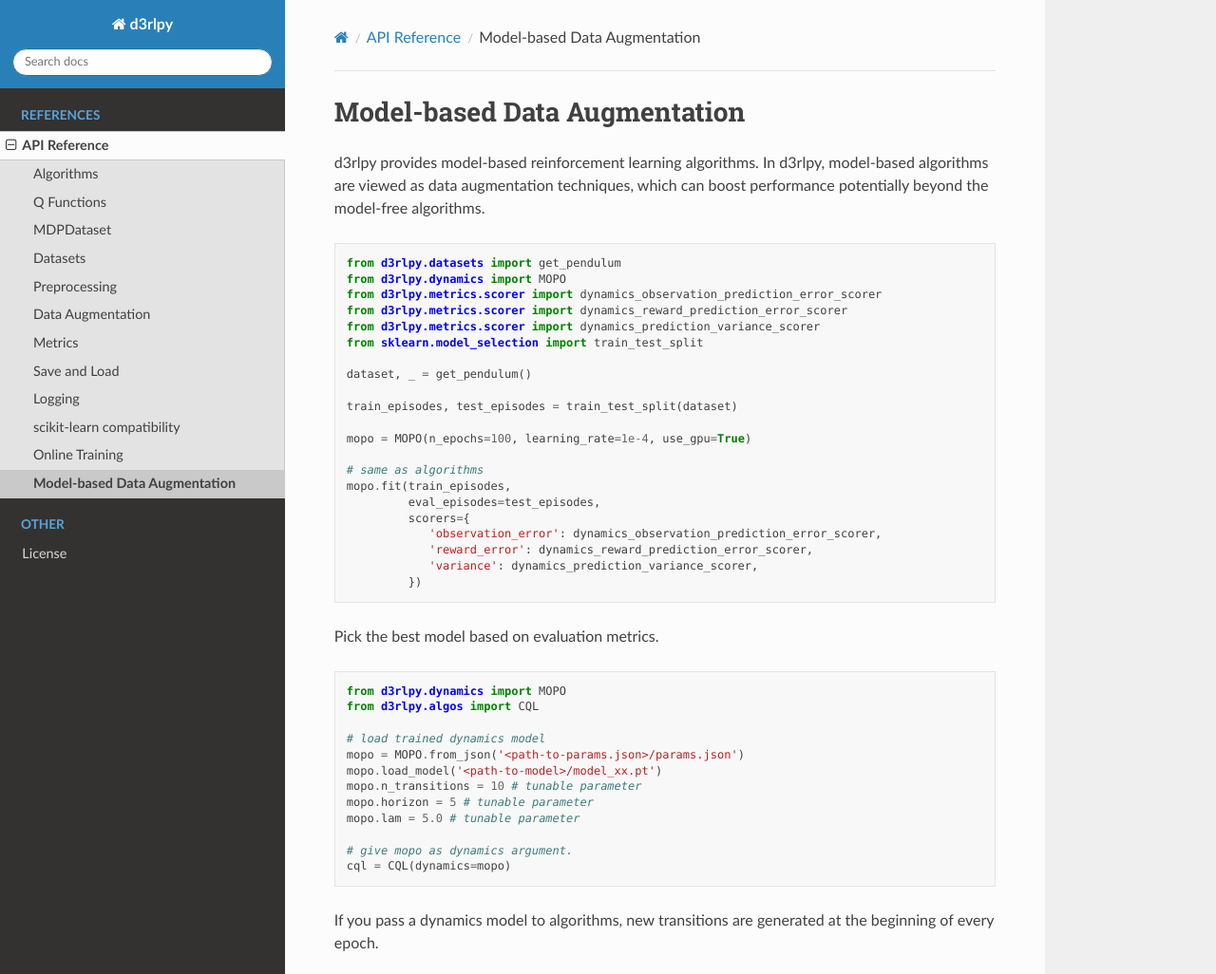
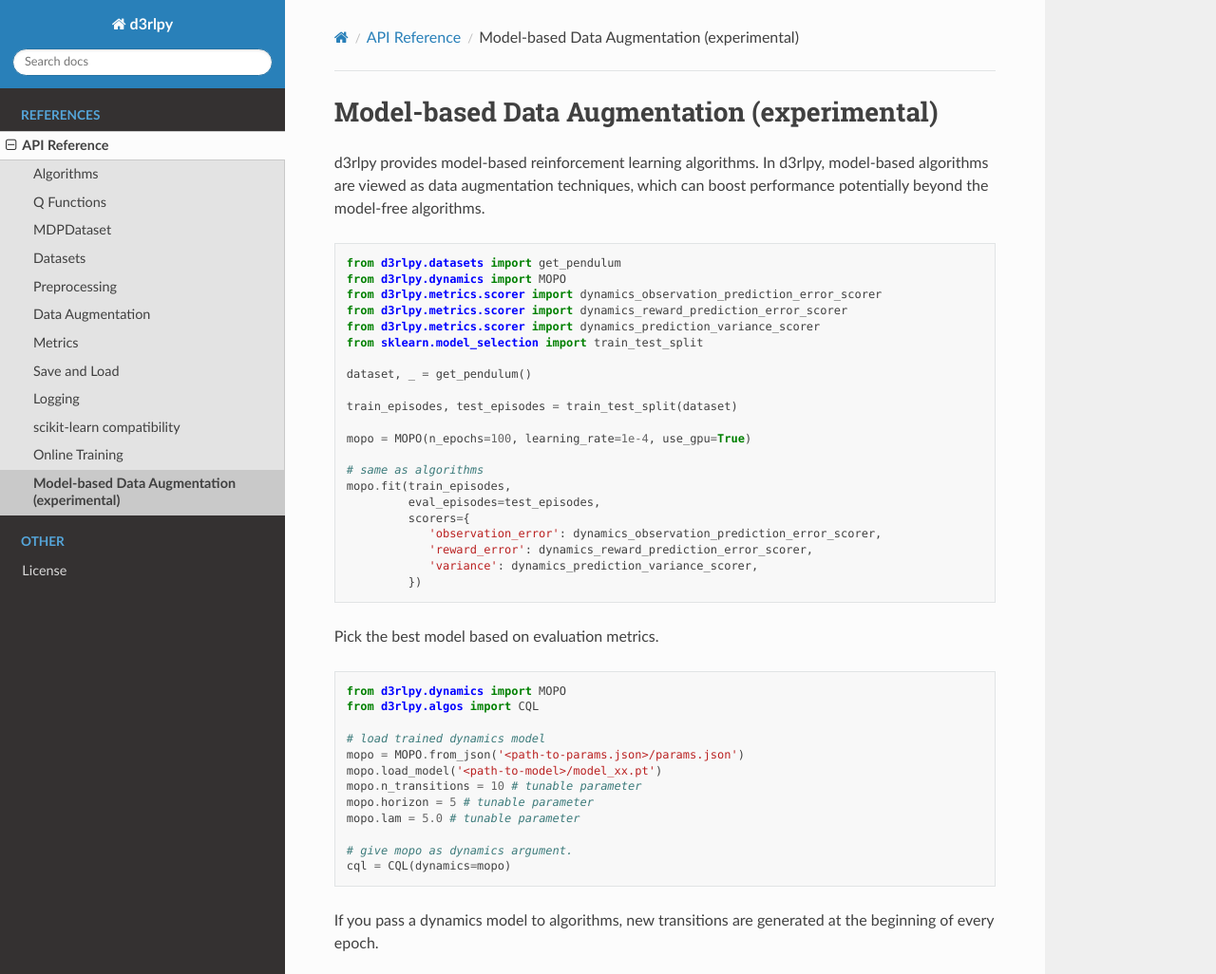
Before and after one commit to takuseno/d3rlpy, a Sphinx documentation site: the page built from docs/references/model_based.rst, in a window 1280 px wide and 1319 px high, cut to the strip 0-1026 px from the top of the window. Shown: the whole strip at 95% size. Built offline with Sphinx 7.4.7 and the Read the Docs theme 2.0.0, drawn with Linux system fonts in a browser that asks for light colours; pages that are not in the unit, such as notebooks, are missing from menus.

Commit message:
Add experimental to model-based

```diff
--- a/docs/references/model_based.rst
+++ b/docs/references/model_based.rst
@@ -1,5 +1,5 @@
-Model-based Data Augmentation
-=============================
+Model-based Data Augmentation (experimental)
+============================================
 
 .. module:: d3rlpy.dynamics
 
```
Also changed, not shown: README.md (+1 -1 lines).
